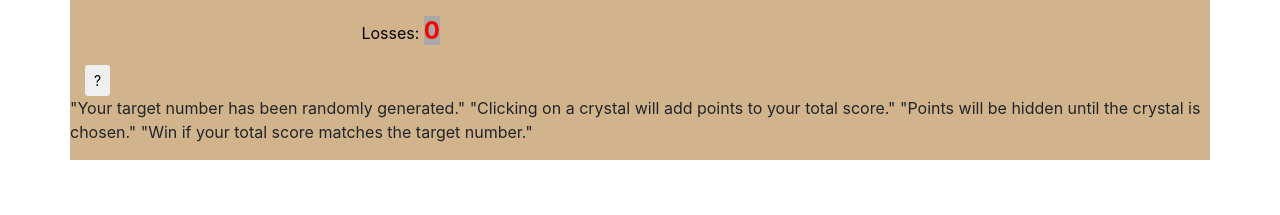
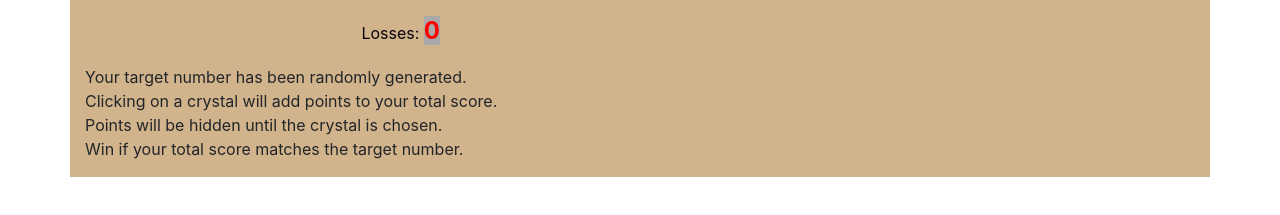
Before and after one commit to doctoron/unit-4-game, a plain HTML site: page index.html in a window 1280 px wide. Shown: the part 193-408 px from the top of the page. Drawn offline with nearby package versions, Linux system fonts and the light colour scheme.

Commit message:
Opened grid below to add instructions button-not yet working

```diff
--- a/index.html
+++ b/index.html
@@ -50,16 +50,13 @@
     <div class="row">
         <div class = "col">
                 <div id="instruct-text">
-                        <!-- <h4>Instructions</h4> -->
-                        <button onclick="PlayHelp()" type="button" class="btn btn-sm ">?</button>
-
-            </div>
-        </div>
-        <div>
-            <p id="help-text">"Your target number has been randomly generated."
-                    "Clicking on a crystal will add points to your total score."
-                    "Points will be hidden until the crystal is chosen."
-                    "Win if your total score matches the target number."</p>
+                <ul>
+                    <li>Your target number has been randomly generated.</li>
+                    <li>Clicking on a crystal will add points to your total score.</li>
+                    <li>Points will be hidden until the crystal is chosen.
+                    </li>Win if your total score matches the target number.<li></li>
+                </ul>
+                </div>
         </div>
     </div>
 </div>
```
